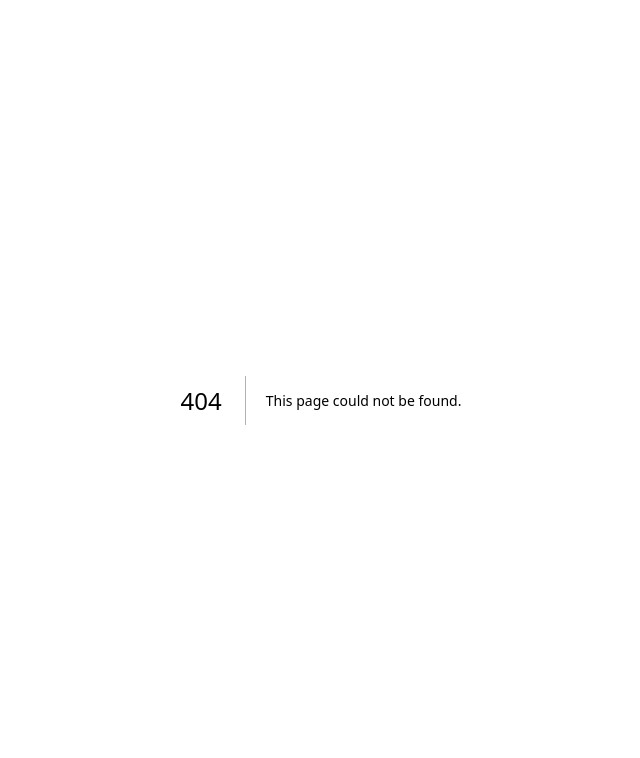
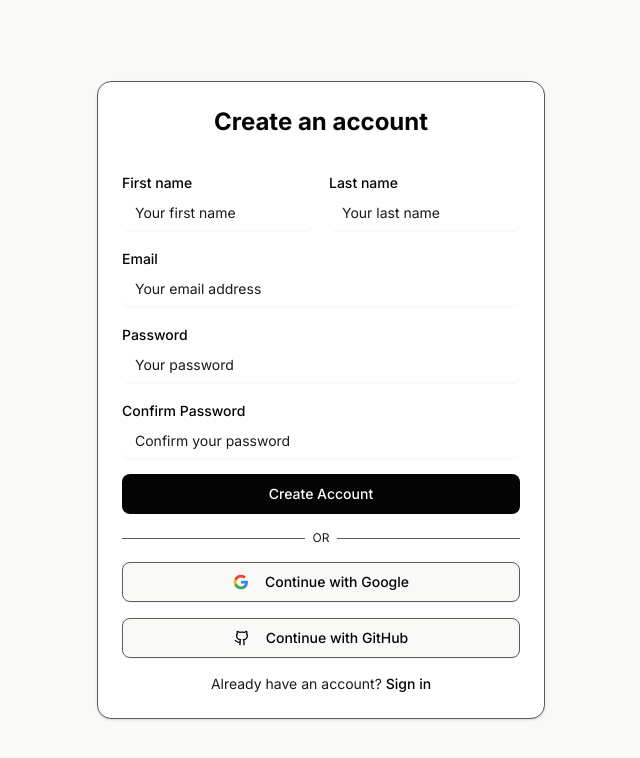
Before and after one commit to KYLEKHAI/what_the_tech_uottahack8, a Next.js app: page /signup in a window 1280 px wide. Before the commit this address had no page. Shown: the top 758 px of the page, without its empty margins (319-959 px from the left). Built offline with nearby package versions, Linux system fonts and the light colour scheme.

Commit message:
add: Sign in and Create account pages

```diff
--- /dev/null
+++ b/src/app/signin/page.tsx
@@ -0,0 +1,105 @@
+"use client";
+
+import Link from "next/link";
+import { Button } from "@/components/ui/button";
+import { Input } from "@/components/ui/input";
+import { Card, CardContent, CardHeader, CardTitle } from "@/components/ui/card";
+import { Github } from "lucide-react";
+
+export default function SignIn() {
+  return (
+    <div className="flex min-h-screen items-center justify-center bg-background px-4 py-12">
+      <Card className="w-full max-w-md">
+        <CardHeader className="space-y-1">
+          <CardTitle className="text-2xl font-bold text-center">
+            Sign in to account
+          </CardTitle>
+        </CardHeader>
+        <CardContent className="space-y-4">
+          {/* Email Input */}
+          <div className="space-y-2">
+            <label htmlFor="email" className="text-sm font-medium text-foreground">
+              Email
+            </label>
+            <Input
+              id="email"
+              type="email"
+              placeholder="Your email address"
+              className="w-full"
+            />
+          </div>
+
+          {/* Password Input */}
+          <div className="space-y-2">
+            <label htmlFor="password" className="text-sm font-medium text-foreground">
+              Password
+            </label>
+            <Input
+              id="password"
+              type="password"
+              placeholder="Your password"
+              className="w-full"
+            />
+          </div>
+
+          {/* Sign In Button */}
+          <Button className="w-full" size="lg">
+            Sign in
+          </Button>
+
+          {/* OR Divider */}
+          <div className="relative">
+            <div className="absolute inset-0 flex items-center">
+              <span className="w-full border-t border-border" />
+            </div>
+            <div className="relative flex justify-center text-xs uppercase">
+              <span className="bg-card px-2 text-muted-foreground">OR</span>
+            </div>
+          </div>
+
+          {/* Continue with Google */}
+          <Button variant="outline" className="w-full" size="lg">
+            <svg
+              className="mr-2 h-5 w-5"
+              viewBox="0 0 24 24"
+              fill="none"
+              xmlns="http://www.w3.org/2000/svg"
+            >
+              <path
+                d="M22.56 12.25c0-.78-.07-1.53-.2-2.25H12v4.26h5.92c-.26 1.37-1.04 2.53-2.21 3.31v2.77h3.57c2.08-1.92 3.28-4.74 3.28-8.09z"
+                fill="#4285F4"
+              />
+              <path
+                d="M12 23c2.97 0 5.46-.98 7.28-2.66l-3.57-2.77c-.98.66-2.23 1.06-3.71 1.06-2.86 0-5.29-1.93-6.16-4.53H2.18v2.84C3.99 20.53 7.7 23 12 23z"
+                fill="#34A853"
+              />
+              <path
+                d="M5.84 14.09c-.22-.66-.35-1.36-.35-2.09s.13-1.43.35-2.09V7.07H2.18C1.43 8.55 1 10.22 1 12s.43 3.45 1.18 4.93l2.85-2.22.81-.62z"
+                fill="#FBBC05"
+              />
+              <path
+                d="M12 5.38c1.62 0 3.06.56 4.21 1.64l3.15-3.15C17.45 2.09 14.97 1 12 1 7.7 1 3.99 3.47 2.18 7.07l3.66 2.84c.87-2.6 3.3-4.53 6.16-4.53z"
+                fill="#EA4335"
+              />
+            </svg>
+            Continue with Google
+          </Button>
+
+          {/* Continue with GitHub */}
+          <Button variant="outline" className="w-full" size="lg">
+            <Github className="mr-2 h-5 w-5" />
+            Continue with GitHub
+          </Button>
+
+          {/* Sign up link */}
+          <div className="text-center text-sm text-muted-foreground">
+            Don&apos;t have an account?{" "}
+            <Link href="/signup" className="text-foreground hover:underline font-medium">
+              Sign up
+            </Link>
+          </div>
+        </CardContent>
+      </Card>
+    </div>
+  );
+}
--- /dev/null
+++ b/src/app/signup/page.tsx
@@ -0,0 +1,144 @@
+"use client";
+
+import Link from "next/link";
+import { Button } from "@/components/ui/button";
+import { Input } from "@/components/ui/input";
+import { Card, CardContent, CardHeader, CardTitle } from "@/components/ui/card";
+import { Github } from "lucide-react";
+
+export default function SignUp() {
+  return (
+    <div className="flex min-h-screen items-center justify-center bg-background px-4 py-12">
+      <Card className="w-full max-w-md">
+        <CardHeader className="space-y-1">
+          <CardTitle className="text-2xl font-bold text-center">
+            Create an account
+          </CardTitle>
+        </CardHeader>
+        <CardContent className="space-y-4">
+          {/* First Name and Last Name */}
+          <div className="grid grid-cols-2 gap-4">
+            <div className="space-y-2">
+              <label htmlFor="firstName" className="text-sm font-medium text-foreground">
+                First name
+              </label>
+              <Input
+                id="firstName"
+                type="text"
+                placeholder="Your first name"
+                className="w-full"
+              />
+            </div>
+            <div className="space-y-2">
+              <label htmlFor="lastName" className="text-sm font-medium text-foreground">
+                Last name
+              </label>
+              <Input
+                id="lastName"
+                type="text"
+                placeholder="Your last name"
+                className="w-full"
+              />
+            </div>
+          </div>
+
+          {/* Email Input */}
+          <div className="space-y-2">
+            <label htmlFor="email" className="text-sm font-medium text-foreground">
+              Email
+            </label>
+            <Input
+              id="email"
+              type="email"
+              placeholder="Your email address"
+              className="w-full"
+            />
+          </div>
+
+          {/* Password Input */}
+          <div className="space-y-2">
+            <label htmlFor="password" className="text-sm font-medium text-foreground">
+              Password
+            </label>
+            <Input
+              id="password"
+              type="password"
+              placeholder="Your password"
+              className="w-full"
+            />
+          </div>
+
+          {/* Confirm Password Input */}
+          <div className="space-y-2">
+            <label htmlFor="confirmPassword" className="text-sm font-medium text-foreground">
+              Confirm Password
+            </label>
+            <Input
+              id="confirmPassword"
+              type="password"
+              placeholder="Confirm your password"
+              className="w-full"
+            />
+          </div>
+
+          {/* Create Account Button */}
+          <Button className="w-full" size="lg">
+            Create Account
+          </Button>
+
+          {/* OR Divider */}
+          <div className="relative">
+            <div className="absolute inset-0 flex items-center">
+              <span className="w-full border-t border-border" />
+            </div>
+            <div className="relative flex justify-center text-xs uppercase">
+              <span className="bg-card px-2 text-muted-foreground">OR</span>
+            </div>
+          </div>
+
+          {/* Continue with Google */}
+          <Button variant="outline" className="w-full" size="lg">
+            <svg
+              className="mr-2 h-5 w-5"
+              viewBox="0 0 24 24"
+              fill="none"
+              xmlns="http://www.w3.org/2000/svg"
+            >
+              <path
+                d="M22.56 12.25c0-.78-.07-1.53-.2-2.25H12v4.26h5.92c-.26 1.37-1.04 2.53-2.21 3.31v2.77h3.57c2.08-1.92 3.28-4.74 3.28-8.09z"
+                fill="#4285F4"
+              />
+              <path
+                d="M12 23c2.97 0 5.46-.98 7.28-2.66l-3.57-2.77c-.98.66-2.23 1.06-3.71 1.06-2.86 0-5.29-1.93-6.16-4.53H2.18v2.84C3.99 20.53 7.7 23 12 23z"
+                fill="#34A853"
+              />
+              <path
+                d="M5.84 14.09c-.22-.66-.35-1.36-.35-2.09s.13-1.43.35-2.09V7.07H2.18C1.43 8.55 1 10.22 1 12s.43 3.45 1.18 4.93l2.85-2.22.81-.62z"
+                fill="#FBBC05"
+              />
+              <path
+                d="M12 5.38c1.62 0 3.06.56 4.21 1.64l3.15-3.15C17.45 2.09 14.97 1 12 1 7.7 1 3.99 3.47 2.18 7.07l3.66 2.84c.87-2.6 3.3-4.53 6.16-4.53z"
+                fill="#EA4335"
+              />
+            </svg>
+            Continue with Google
+          </Button>
+
+          {/* Continue with GitHub */}
+          <Button variant="outline" className="w-full" size="lg">
+            <Github className="mr-2 h-5 w-5" />
+            Continue with GitHub
+          </Button>
+
+          {/* Sign in link */}
+          <div className="text-center text-sm text-muted-foreground">
+            Already have an account?{" "}
+            <Link href="/signin" className="text-foreground hover:underline font-medium">
+              Sign in
+            </Link>
+          </div>
+        </CardContent>
+      </Card>
+    </div>
+  );
+}
```
